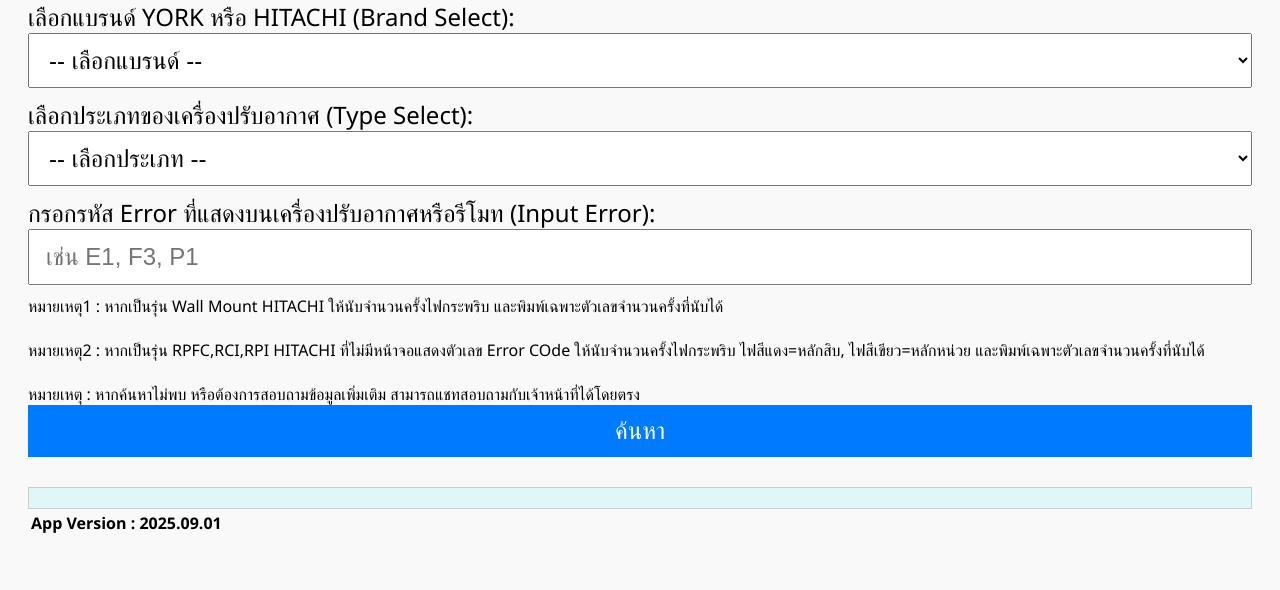
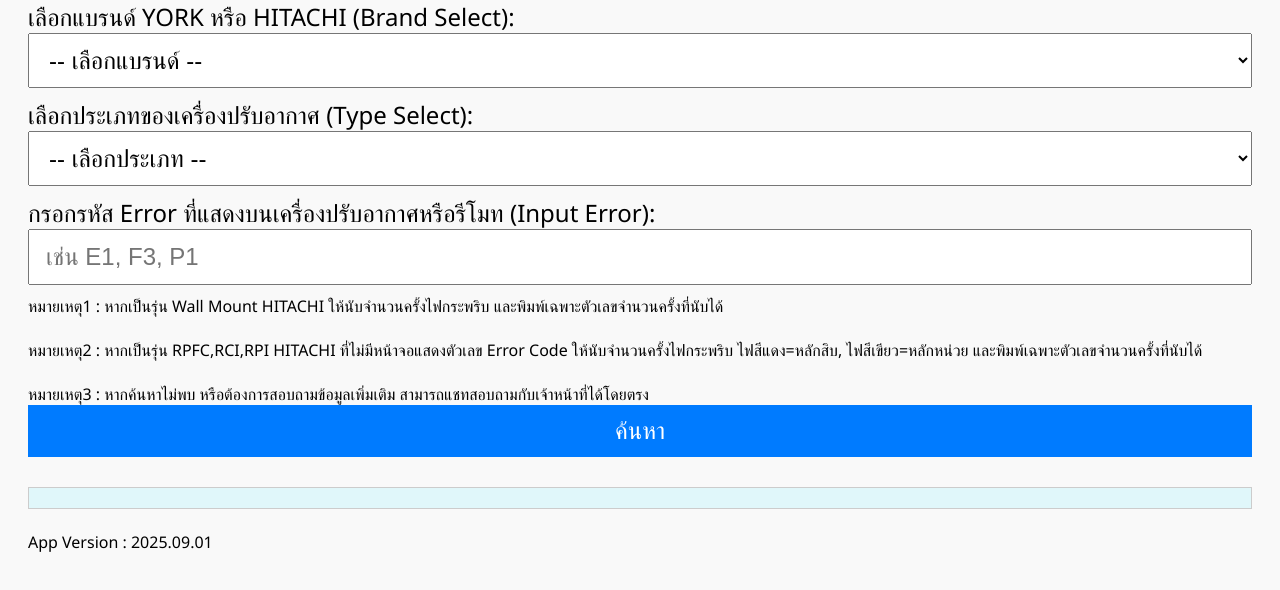
Before and after one commit to ruksaphon/air-error-code, a plain HTML site: page index.html in a window 1280 px wide. Shown: the part 114-704 px from the top of the page. Drawn offline with Linux system fonts and the light colour scheme; a script that the page names is missing.

Commit message:
Update index.html

```diff
--- a/index.html
+++ b/index.html
@@ -31,9 +31,9 @@
   <label for="errorCodeInput">กรอกรหัส Error ที่แสดงบนเครื่องปรับอากาศหรือรีโมท (Input Error):</label>
   <input type="text" id="errorCodeInput" placeholder="เช่น E1, F3, P1">
     <br>หมายเหตุ1 : หากเป็นรุ่น Wall Mount HITACHI ให้นับจำนวนครั้งไฟกระพริบ และพิมพ์เฉพาะตัวเลขจำนวนครั้งที่นับได้</br>
-    <br>หมายเหตุ2 : หากเป็นรุ่น RPFC,RCI,RPI HITACHI ที่ไม่มีหน้าจอแสดงตัวเลข Error COde ให้นับจำนวนครั้งไฟกระพริบ
+    <br>หมายเหตุ2 : หากเป็นรุ่น RPFC,RCI,RPI HITACHI ที่ไม่มีหน้าจอแสดงตัวเลข Error Code ให้นับจำนวนครั้งไฟกระพริบ
                     ไฟสีแดง=หลักสิบ, ไฟสีเขียว=หลักหน่วย และพิมพ์เฉพาะตัวเลขจำนวนครั้งที่นับได้</br>
-    <br>หมายเหตุ : หากค้นหาไม่พบ หรือต้องการสอบถามข้อมูลเพิ่มเติม สามารถแชทสอบถามกับเจ้าหน้าที่ได้โดยตรง</br>
+    <br>หมายเหตุ3 : หากค้นหาไม่พบ หรือต้องการสอบถามข้อมูลเพิ่มเติม สามารถแชทสอบถามกับเจ้าหน้าที่ได้โดยตรง</br>
 
   <button onclick="searchError()">ค้นหา</button>
 
@@ -49,6 +49,6 @@
 
 
 
-<th>App Version : 2025.09.01</th>
+<br>App Version : 2025.09.01</br>
 </body>
 </html>
```
